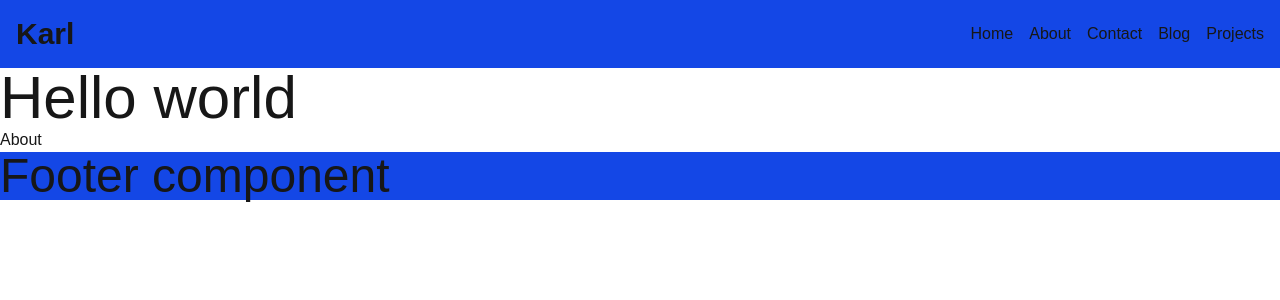
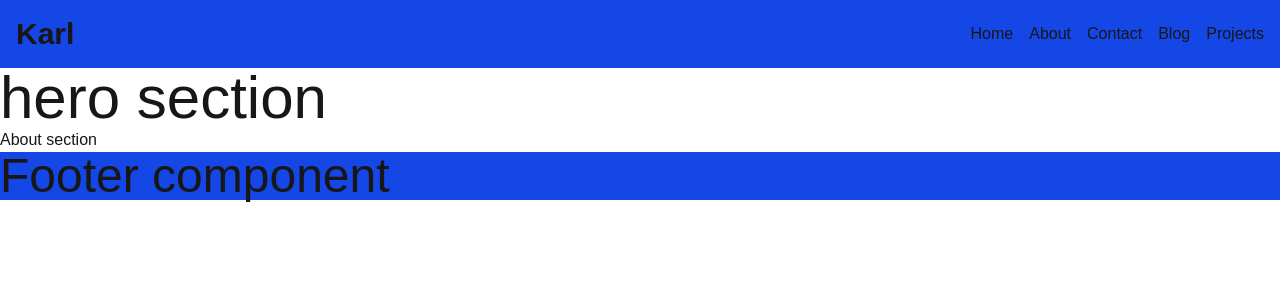
Before and after one commit to Captain-Carl-Larc/kalwenzi, a Next.js app in the folder carl/: page / in a window 1280 px wide. Shown: the top 300 px of the page. Built offline with nearby package versions, Linux system fonts and the light colour scheme.

Commit message:
populated home page sections

```diff
--- a/carl/src/app/page.js
+++ b/carl/src/app/page.js
@@ -3,12 +3,12 @@ import Link from 'next/link'
 export default function Home() {
   return(
     <div>
-      <h1 className='text-6xl'>
-        Hello world
-      </h1>
-      <Link href='/about'>
-        About
-      </Link>
+      <section className='text-6xl'>
+        hero section
+      </section>
+      <section >
+        About section
+      </section>
     </div>
   )
 }
```
